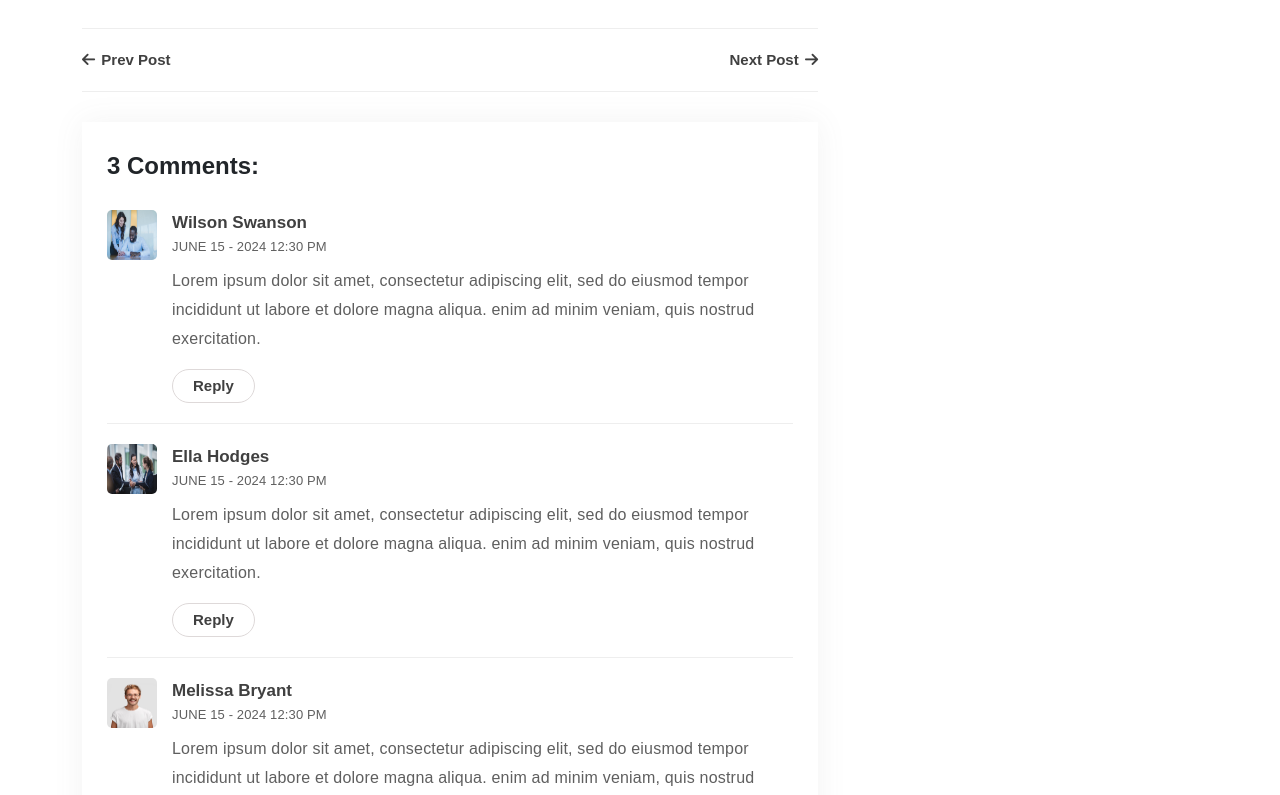
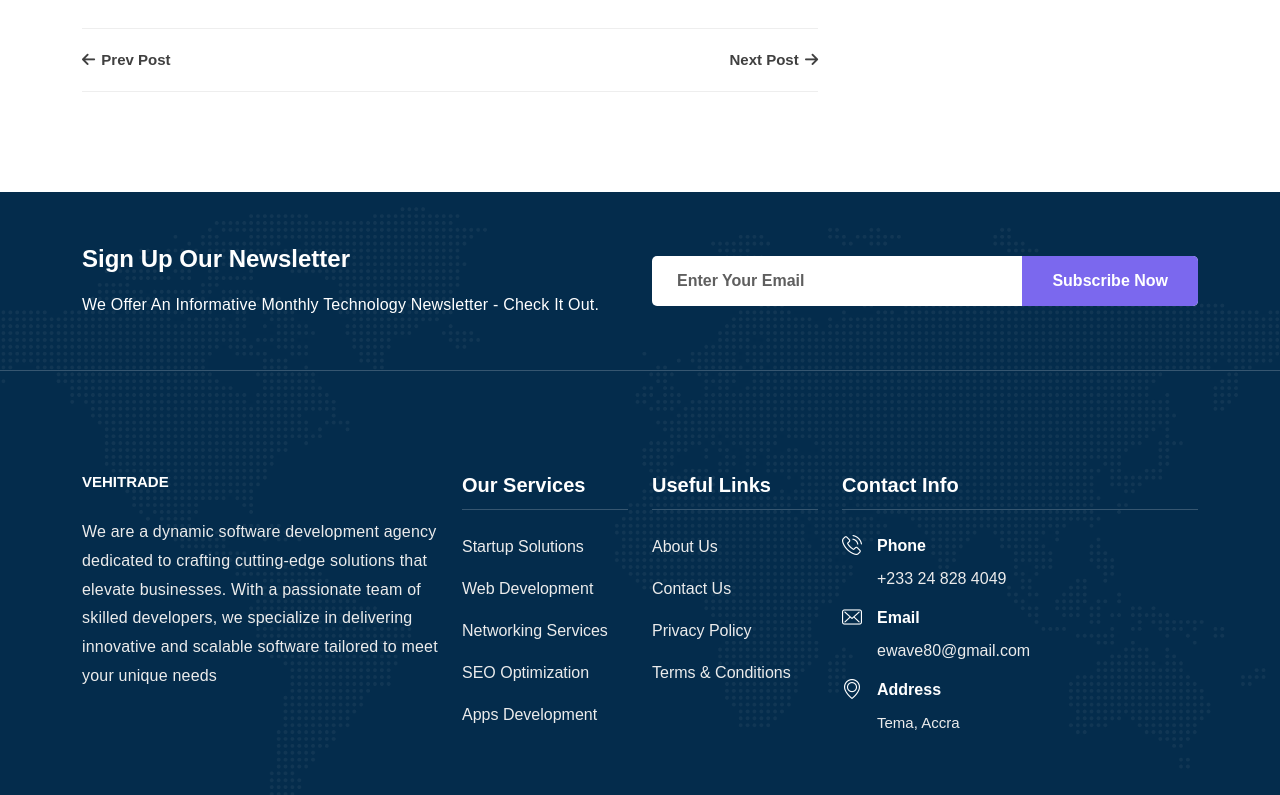
Before and after one commit to cluster-gh/vehitrade, a Vue app: page /blogs/1 in a window 1280 px wide. Shown: the part 1685-2480 px from the top of the page. Built offline with nearby package versions, Linux system fonts and the light colour scheme.

Commit message:
remove comment

```diff
--- a/src/pages/BlogDetailsPage.vue
+++ b/src/pages/BlogDetailsPage.vue
@@ -87,7 +87,7 @@ const blog = computed(() =>{
                 </div>
               </div>
             </div>
-            <div class="comments-area">
+            <!-- <div class="comments-area">
               <h3 class="comments-title">3 Comments:</h3>
               <ol class="comment-list">
                 <li class="comment">
@@ -185,7 +185,7 @@ const blog = computed(() =>{
                   </p>
                 </form>
               </div>
-            </div>
+            </div> -->
           </div>
         </div>
         <div class="col-lg-4 col-md-12">
```
